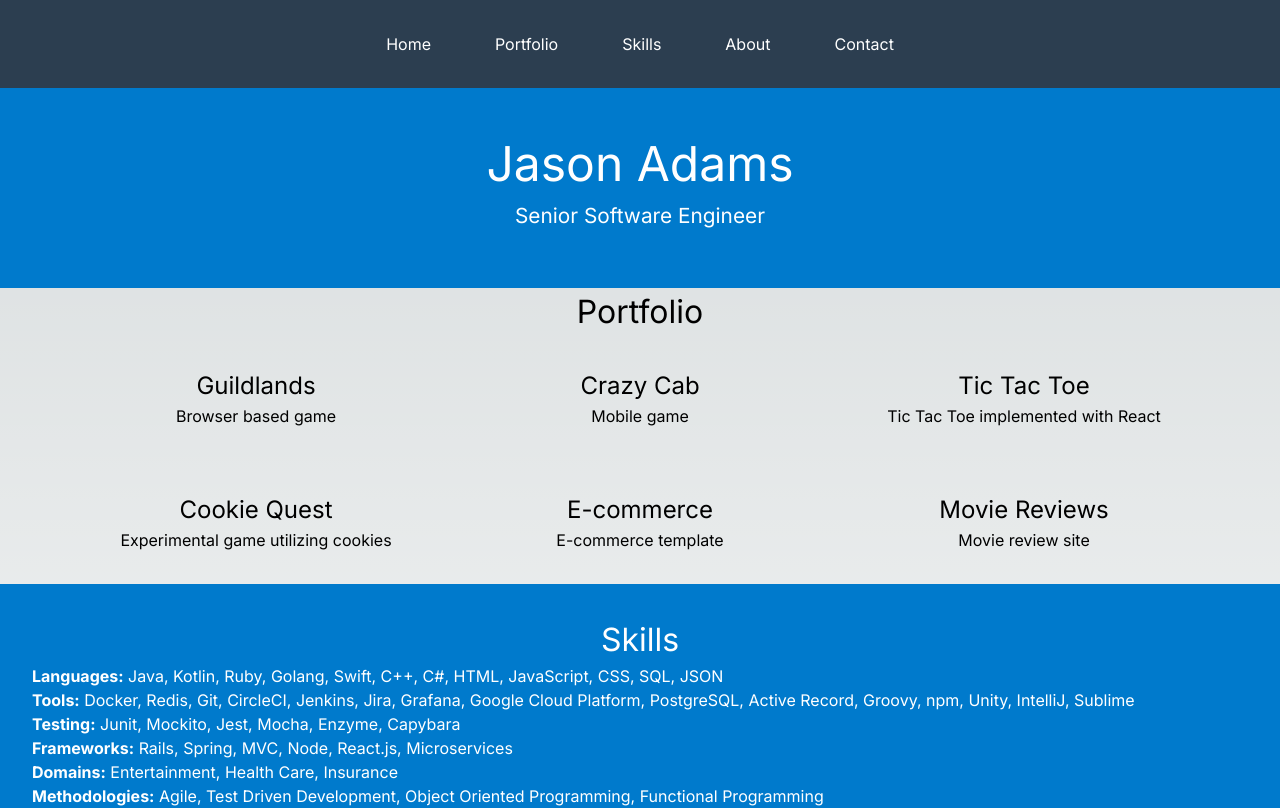
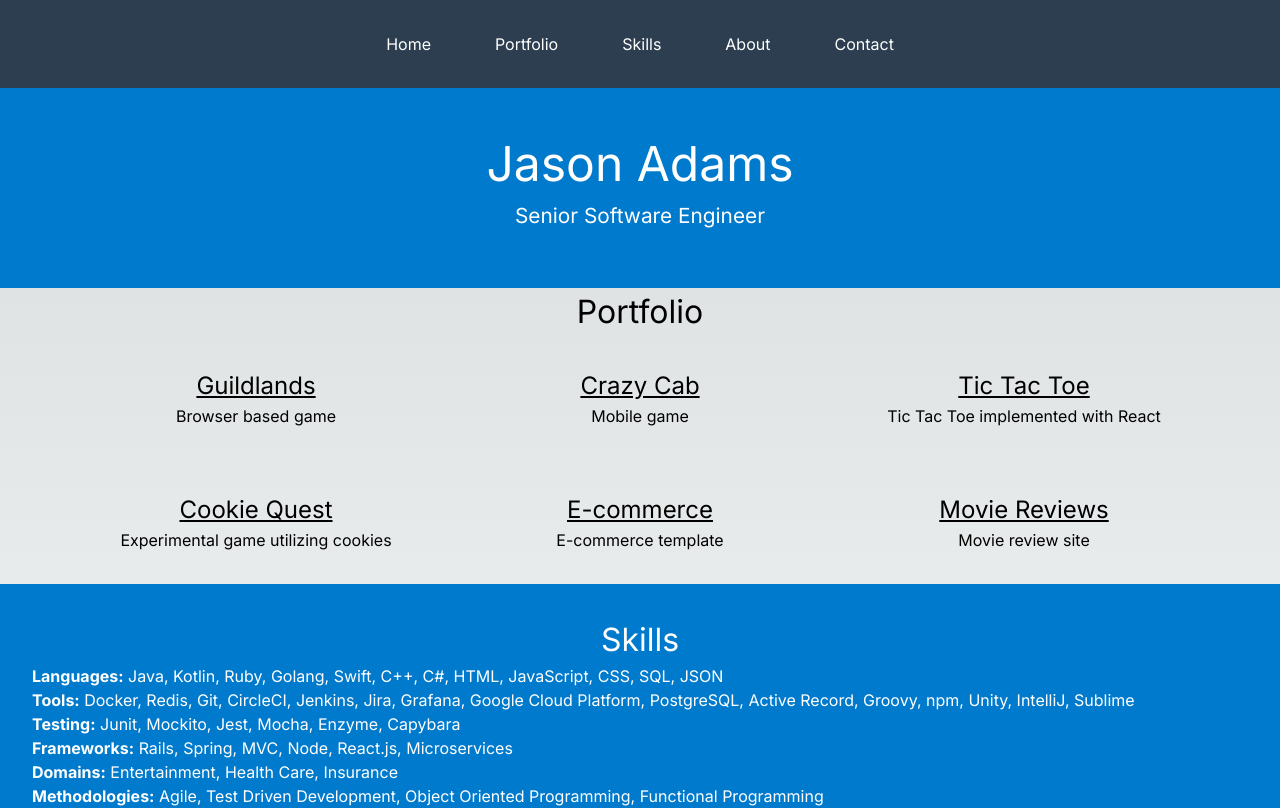
Before and after one commit to jasonadams023/portfolio, a Next.js app: page / in a window 1280 px wide. Shown: the top 808 px of the page. Built offline with nearby package versions, Linux system fonts and the light colour scheme.

Commit message:
Adds and formats extended info section for Portfolio

```diff
--- a/src/app/components/portfolio/portfolio.module.scss
+++ b/src/app/components/portfolio/portfolio.module.scss
@@ -1,7 +1,5 @@
 .portfolio {
-  ul {
-    text-align: center;
-  }
+  text-align: center;
 
   li {
     display: inline-block;
@@ -9,4 +7,22 @@
     width: 20rem;
   }
 
+  h3 {
+    text-decoration: underline;
+  }
+
+  a {
+    text-decoration: underline;
+    color: blue;
+    font-size: 1.2rem;
+    margin: 1rem;
+  }
+
+  div {
+    margin: 1rem;
+
+    p {
+      margin: 0.5rem;
+    }
+  }
 }
--- a/src/app/components/portfolio/portfolio.tsx
+++ b/src/app/components/portfolio/portfolio.tsx
@@ -1,13 +1,33 @@
+'use client';
+
 import styles from './portfolio.module.scss';
+import { useState } from 'react';
 
 export default function Portfolio() {
+  const [displayContent, setDisplayContent] = useState(false);
+
+  let extendedContent = null;
+  if (displayContent) {
+    extendedContent = (
+      <div>
+        <p>Guildlands is a browser based web game. Uses a time based turn system and focuses on group management.
+          Features a crafting system and live economy.</p>
+        <a href="https://github.com/jasonadams023/guildlands">GitHub</a>
+      </div>
+    );
+  }
+
+  function onClick() {
+    setDisplayContent(!displayContent);
+  }
+
   return (
     <section id="portfolio" className={styles.portfolio}>
       <h2>Portfolio</h2>
 
       <ul>
         <li>
-          <h3>Guildlands</h3>
+          <h3 onClick={onClick}>Guildlands</h3>
           <p>Browser based game</p>
         </li>
         <li>
@@ -31,6 +51,8 @@ export default function Portfolio() {
           <p>Movie review site</p>
         </li>
       </ul>
+
+      {extendedContent}
     </section>
   );
 }
```
